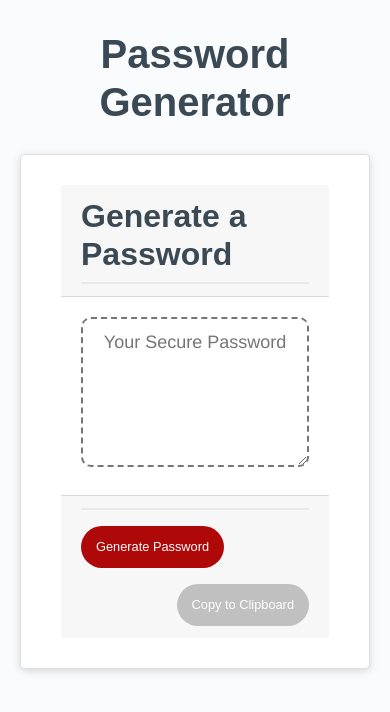
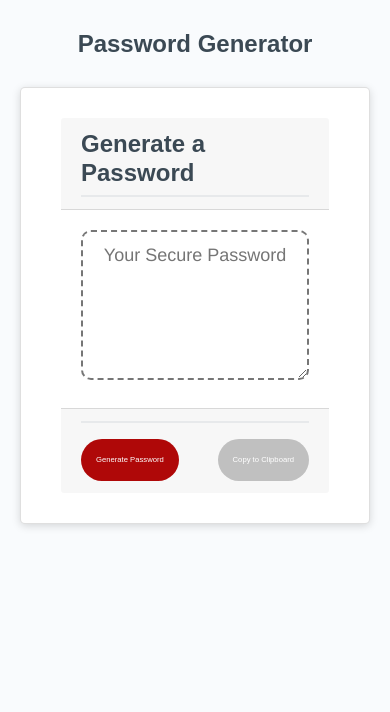
Before and after one commit to alexjoeldelgado/PasswordGenerator, a plain HTML site: page index.html in a window 390 px wide. Drawn offline with nearby package versions, Linux system fonts and the light colour scheme.

Commit message:
Updated Media Queries to build a responsive design

```diff
--- a/index.html
+++ b/index.html
@@ -2,7 +2,7 @@
 <html lang="en">
   <head>
     <meta charset="UTF-8" />
-    <meta name="viewport" content="width=device-width, initial-scale=1.0" />
+    <meta name="viewport" content="width=device-width, initial-scale=1.0, shrink-to-fit=no" />
     <meta http-equiv="X-UA-Compatible" content="ie=edge" />
     <title>Password Generator</title>
     <link rel="stylesheet" href="https://stackpath.bootstrapcdn.com/bootstrap/4.4.1/css/bootstrap.min.css" integrity="sha384-Vkoo8x4CGsO3+Hhxv8T/Q5PaXtkKtu6ug5TOeNV6gBiFeWPGFN9MuhOf23Q9Ifjh" crossorigin="anonymous">
--- a/style.css
+++ b/style.css
@@ -143,6 +143,9 @@ h1, h2 {
 
 @media (max-width: 500px) {
   .btn {
-    font-size: 0.8rem;
+    font-size: 0.48rem;
+  }
+  h1, h2 {
+    font-size: 1.5rem;
   }
 }
```
